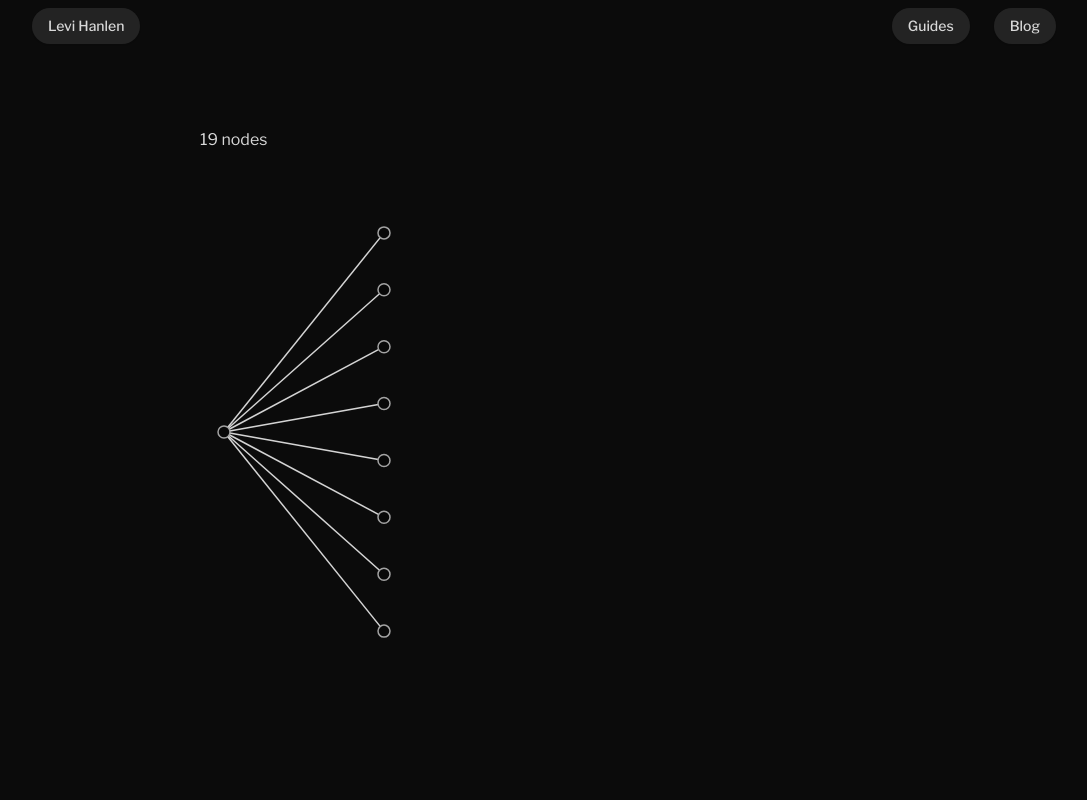
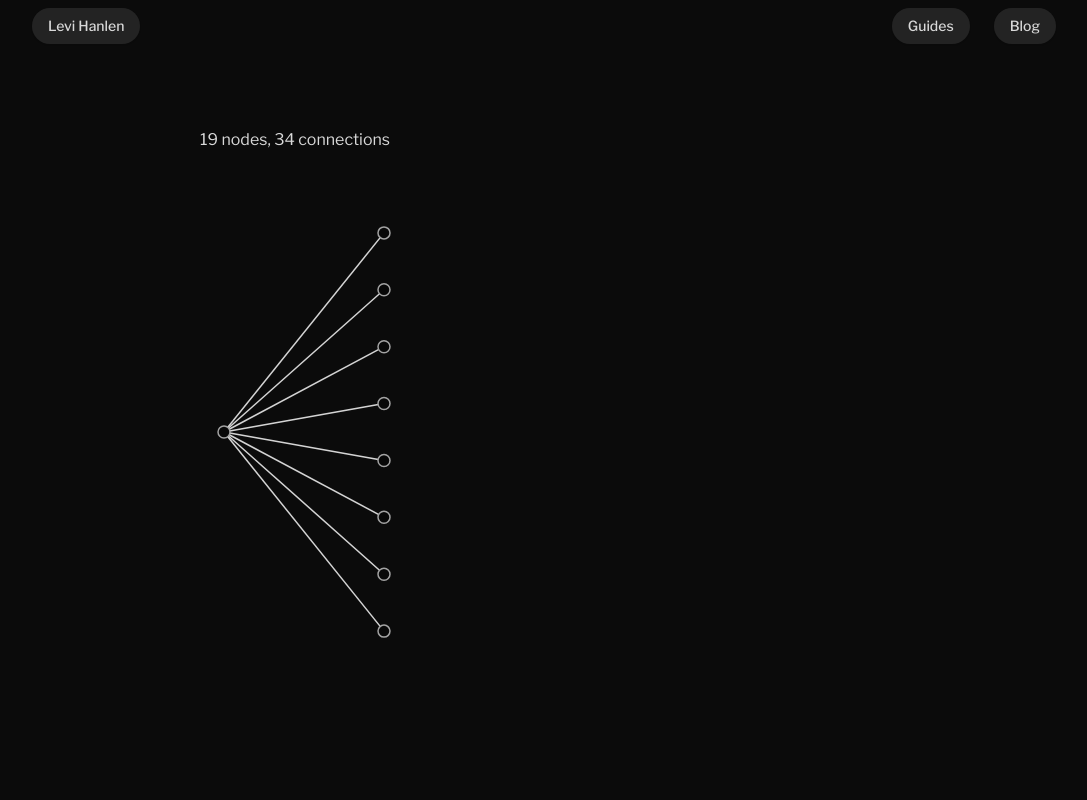
Before and after one commit to levihanlen/personal-website-nextjs, a Next.js app: page /secret in a window 1280 px wide. Shown: the top 800 px of the page, without its empty margins (96-1183 px from the left). Built offline with nearby package versions, Linux system fonts and the light colour scheme.

Commit message:
feat: include total connections count in Secret component and comment out unused WRITING_NODES in knowledge utilities

```diff
--- a/app/secret/page.tsx
+++ b/app/secret/page.tsx
@@ -7,9 +7,13 @@ import { sortKnowledgeGraphNodes } from "../utils/knowledge/sort";
 export default function Secret() {
   const graph = buildKnowledgeGraph(testNodes);
   const sortedGraph = sortKnowledgeGraphNodes(graph);
+  const totalDependencies = sortedGraph.reduce(
+    (sum, node) => sum + node.allDependencies.length,
+    0
+  );
   return (
     <div className="lh-pl lh-pr mt-32">
-      {sortedGraph.length} nodes
+      {sortedGraph.length} nodes, {totalDependencies} connections
       <KnowledgeGraphChart nodes={sortedGraph} />
       <div className="lh-prose-editor text-dark max-w-[50ch]">
         {sortedGraph.map((node) => (
--- a/app/utils/knowledge/nodes.ts
+++ b/app/utils/knowledge/nodes.ts
@@ -1,7 +1,7 @@
 import { newNode } from "./create";
 import { KnowledgeNode } from "./types";
 
-const WRITING_NODES: KnowledgeNode[] = [];
+// const WRITING_NODES: KnowledgeNode[] = [];
 
 const LEARNING_NODES: KnowledgeNode[] = [
   newNode({
```
